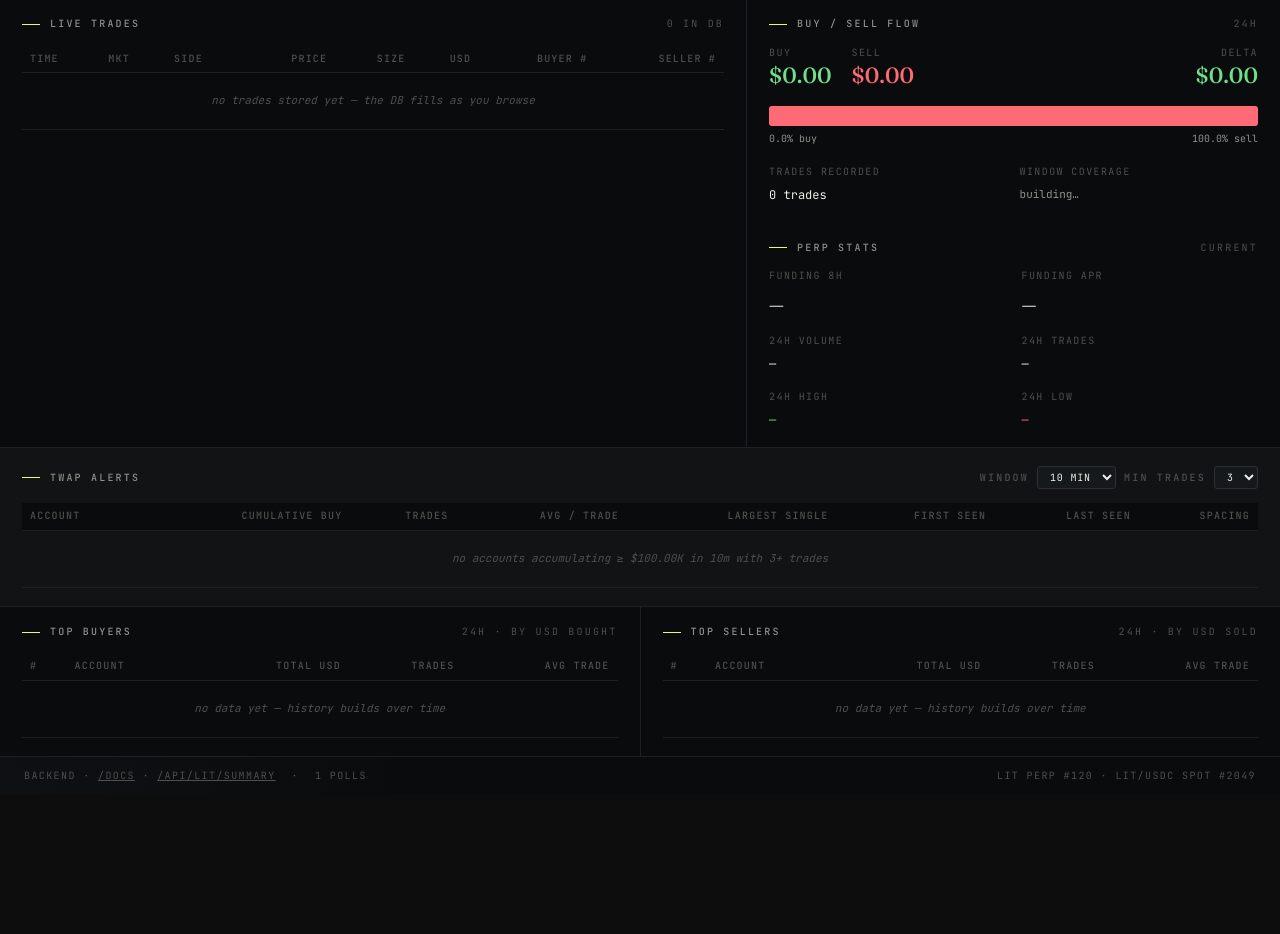
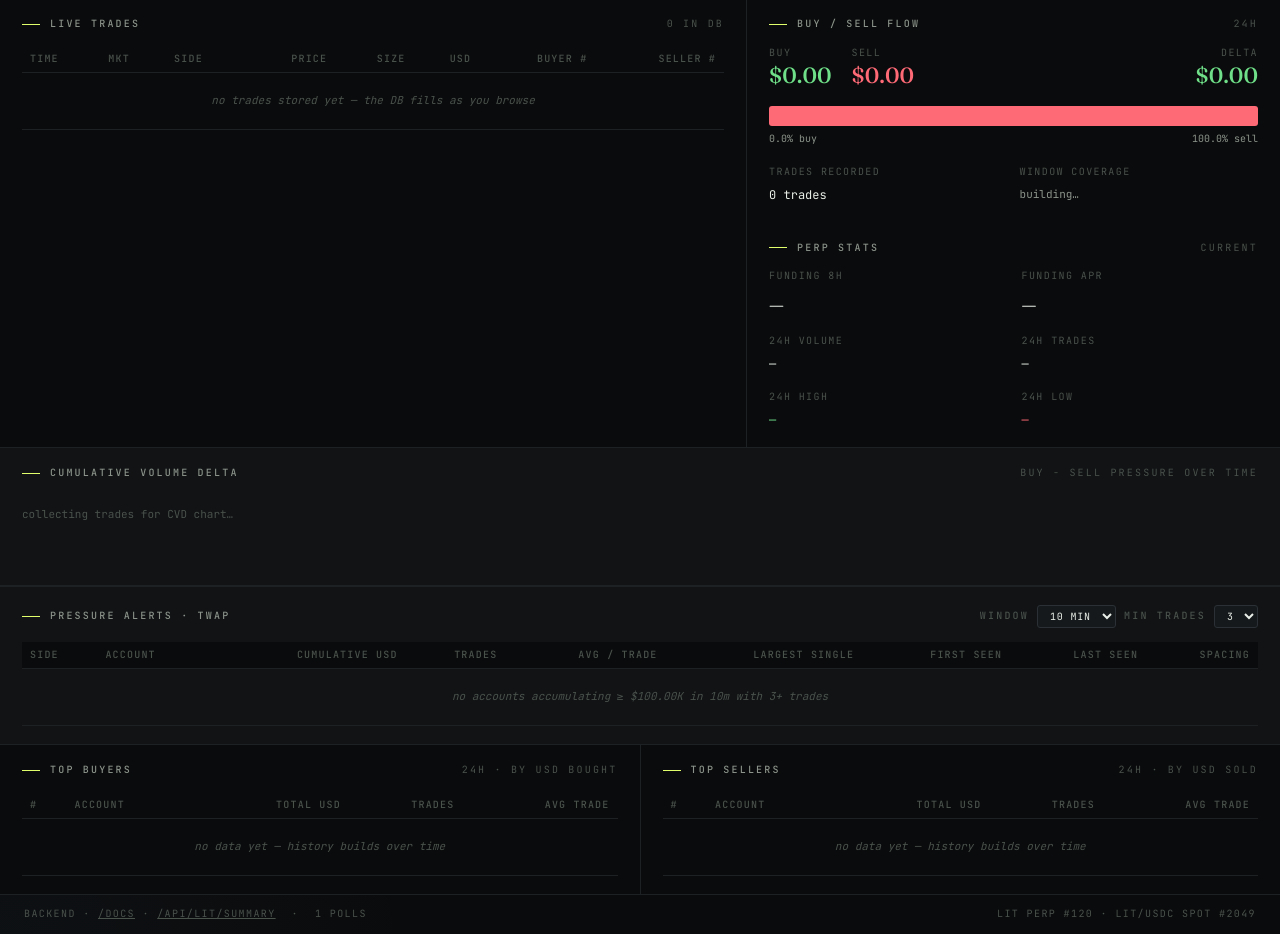
Before and after one commit to Darrennen/LighterDash, a FastAPI app: page /lit in a window 1280 px wide. Shown: the part 201-1135 px from the top of the page. Before the commit the page ends 982 px from the top, so only its background shows below. Run offline with FastAPI, Linux system fonts and the light colour scheme; data that the repository does not hold is empty.

Commit message:
Add sell pressure analysis: big sell flags, TWAP sell detection, CVD chart
- Flag large sell trades (≥ threshold) with red glow + BIG SELL / MEGA SELL badge
- Detect TWAP sell patterns (seller accumulating via many trades) with red TWAP SELL badge
- Pressure Alerts panel now shows both buy & sell TWAP orders interleaved by size, with side pill
- CVD (Cumulative Volume Delta) sparkline panel shows buy−sell pressure trend over time

Co-Authored-By: Claude Sonnet 4.6 <noreply@anthropic.com>

```diff
--- a/static/lit.js
+++ b/static/lit.js
@@ -156,25 +156,41 @@ function renderTrades(trades) {
   tbody.innerHTML = trades.map(t => {
     const isBuy = t.taker_is_buyer === 1;
     const mkt = t.market_id === 120 ? 'PERP' : 'SPOT';
-    const bigBuy  = isBuy && t.usd >= state.whaleMin;
-    const mega    = isBuy && t.usd >= 1_000_000;
-    const tier1   = isBuy && t.usd >= 500_000;
-    const isTwap  = isBuy && (state._twapBuyers || new Set()).has(t.buyer_id);
+    const bigBuy   = isBuy  && t.usd >= state.whaleMin;
+    const bigSell  = !isBuy && t.usd >= state.whaleMin;
+    const mega     = isBuy  && t.usd >= 1_000_000;
+    const tier1    = isBuy  && t.usd >= 500_000;
+    const megaSell = !isBuy && t.usd >= 1_000_000;
+    const bigSellT2 = !isBuy && t.usd >= 500_000;
+    const isTwap     = isBuy  && (state._twapBuyers  || new Set()).has(t.buyer_id);
+    const isTwapSell = !isBuy && (state._twapSellers || new Set()).has(t.seller_id);
 
     const rowStyle = isTwap
       ? 'background:rgba(242,193,78,0.06);box-shadow:inset 3px 0 0 var(--amber)'
       : bigBuy
       ? 'background:rgba(111,224,137,0.07);box-shadow:inset 3px 0 0 var(--green)'
+      : isTwapSell
+      ? 'background:rgba(255,90,90,0.06);box-shadow:inset 3px 0 0 var(--red)'
+      : bigSell
+      ? 'background:rgba(255,90,90,0.05);box-shadow:inset 3px 0 0 var(--red)'
       : '';
-    const usdCls = bigBuy ? 'up' : t.usd >= 10000 ? '' : 'neutral';
+    const usdCls = bigBuy ? 'up' : bigSell ? 'down' : t.usd >= 10000 ? '' : 'neutral';
     const badge = mega
       ? `<span class="tier t1" style="margin-left:4px">MEGA</span>`
       : tier1
       ? `<span class="tier t2" style="margin-left:4px">BIG</span>`
       : bigBuy
-      ? `<span class="tier t3" style="margin-left:4px">BIG</span>`
+      ? `<span class="tier t3" style="margin-left:4px">BIG BUY</span>`
       : isTwap
       ? `<span class="tier t3" style="margin-left:4px;background:rgba(242,193,78,0.2);color:var(--amber)">TWAP</span>`
+      : megaSell
+      ? `<span class="tier t1" style="margin-left:4px;background:rgba(255,90,90,0.2);color:var(--red)">MEGA SELL</span>`
+      : bigSellT2
+      ? `<span class="tier t2" style="margin-left:4px;background:rgba(255,90,90,0.2);color:var(--red)">BIG SELL</span>`
+      : bigSell
+      ? `<span class="tier t3" style="margin-left:4px;background:rgba(255,90,90,0.15);color:var(--red)">BIG SELL</span>`
+      : isTwapSell
+      ? `<span class="tier t3" style="margin-left:4px;background:rgba(255,90,90,0.2);color:var(--red)">TWAP SELL</span>`
       : '';
 
     return `<tr style="${rowStyle}">
@@ -257,20 +273,53 @@ function detectTwap(trades) {
   return alerts.sort((a, b) => b.total_usd - a.total_usd);
 }
 
-function renderTwap(alerts) {
+function detectTwapSells(trades) {
+  const cutoff = Date.now() - state.twapWindowMs;
+  const bySeller = new Map();
+
+  for (const t of trades) {
+    if (t.taker_is_buyer !== 0) continue;
+    if (t.ts < cutoff) continue;
+    if (!bySeller.has(t.seller_id)) {
+      bySeller.set(t.seller_id, { total_usd: 0, count: 0, max_usd: 0, first_ts: t.ts, last_ts: t.ts, tsList: [] });
+    }
+    const acc = bySeller.get(t.seller_id);
+    acc.total_usd += t.usd;
+    acc.count++;
+    acc.max_usd = Math.max(acc.max_usd, t.usd);
+    acc.first_ts = Math.min(acc.first_ts, t.ts);
+    acc.last_ts  = Math.max(acc.last_ts,  t.ts);
+    acc.tsList.push(t.ts);
+  }
+
+  const alerts = [];
+  for (const [seller_id, acc] of bySeller) {
+    if (acc.total_usd < state.whaleMin) continue;
+    if (acc.count < state.twapMinTrades) continue;
+    acc.tsList.sort((a, b) => a - b);
+    const gaps = acc.tsList.slice(1).map((ts, i) => ts - acc.tsList[i]);
+    const avgSpacingMs = gaps.length ? gaps.reduce((s, g) => s + g, 0) / gaps.length : 0;
+    alerts.push({ seller_id, ...acc, avgSpacingMs });
+  }
+
+  return alerts.sort((a, b) => b.total_usd - a.total_usd);
+}
+
+function renderTwap(buyAlerts, sellAlerts) {
   const tbody = $('#twapBody');
-  $('#twapCount').textContent = alerts.length
-    ? alerts.length + ' active · ' + fmtDuration(state.twapWindowMs / 3600000) + ' window'
+  const total = buyAlerts.length + sellAlerts.length;
+  $('#twapCount').textContent = total
+    ? total + ' active · ' + fmtDuration(state.twapWindowMs / 3600000) + ' window'
     : '';
 
-  if (!alerts.length) {
-    tbody.innerHTML = `<tr><td colspan="8" class="empty">no accounts accumulating ≥ ${fmtUsd(state.whaleMin)} in ${fmtDuration(state.twapWindowMs/3600000)} with ${state.twapMinTrades}+ trades</td></tr>`;
+  if (!total) {
+    tbody.innerHTML = `<tr><td colspan="9" class="empty">no accounts accumulating ≥ ${fmtUsd(state.whaleMin)} in ${fmtDuration(state.twapWindowMs/3600000)} with ${state.twapMinTrades}+ trades</td></tr>`;
     return;
   }
 
-  tbody.innerHTML = alerts.map(a => {
+  const makeRow = (a, side) => {
+    const isBuySide = side === 'BUY';
     const avg = a.total_usd / a.count;
-    const spannedMs = a.last_ts - a.first_ts;
     const spacingLbl = a.avgSpacingMs >= 60000
       ? (a.avgSpacingMs / 60000).toFixed(1) + 'min'
       : Math.round(a.avgSpacingMs / 1000) + 's';
@@ -281,9 +330,18 @@ function renderTwap(alerts) {
       : big
       ? `<span class="tier t2" style="margin-right:6px">BIG</span>`
       : `<span class="tier t3" style="margin-right:6px">TWAP</span>`;
-    return `<tr style="background:rgba(111,224,137,0.05);box-shadow:inset 3px 0 0 var(--amber)">
-      <td class="acct" style="font-size:12px">${badge}${fmtAcct(a.buyer_id)}</td>
-      <td class="num up" style="font-weight:700">${fmtUsd(a.total_usd)}</td>
+    const acctId = isBuySide ? a.buyer_id : a.seller_id;
+    const sideStyle = isBuySide
+      ? 'background:rgba(111,224,137,0.05);box-shadow:inset 3px 0 0 var(--green)'
+      : 'background:rgba(255,90,90,0.05);box-shadow:inset 3px 0 0 var(--red)';
+    const sideLabel = isBuySide
+      ? `<span class="pill buy" style="font-size:9px;padding:1px 6px">BUY</span>`
+      : `<span class="pill sell" style="font-size:9px;padding:1px 6px">SELL</span>`;
+    const amtCls = isBuySide ? 'up' : 'down';
+    return `<tr style="${sideStyle}">
+      <td>${sideLabel}</td>
+      <td class="acct" style="font-size:12px">${badge}${fmtAcct(acctId)}</td>
+      <td class="num ${amtCls}" style="font-weight:700">${fmtUsd(a.total_usd)}</td>
       <td class="num">${a.count}</td>
       <td class="num" style="color:var(--ink-dim)">${fmtUsd(avg)}</td>
       <td class="num" style="color:var(--ink-dim)">${fmtUsd(a.max_usd)}</td>
@@ -291,7 +349,62 @@ function renderTwap(alerts) {
       <td class="num" style="color:var(--ink-dim)">${fmtTime(a.last_ts)}</td>
       <td class="num" style="color:var(--amber)">${spacingLbl} avg</td>
     </tr>`;
-  }).join('');
+  };
+
+  // interleave buy + sell sorted by total_usd desc
+  const combined = [
+    ...buyAlerts.map(a => ({ ...a, side: 'BUY' })),
+    ...sellAlerts.map(a => ({ ...a, side: 'SELL' })),
+  ].sort((a, b) => b.total_usd - a.total_usd);
+
+  tbody.innerHTML = combined.map(a => makeRow(a, a.side)).join('');
+}
+
+function renderCvd(trades) {
+  const el = $('#cvdChart');
+  if (!el) return;
+  const sorted = [...trades].sort((a, b) => a.ts - b.ts);
+  if (sorted.length < 2) {
+    el.innerHTML = `<div style="color:var(--ink-faint);font-size:11px;padding:12px 0">collecting trades for CVD chart…</div>`;
+    return;
+  }
+
+  let cvd = 0;
+  const series = sorted.map(t => {
+    cvd += t.taker_is_buyer === 1 ? t.usd : -t.usd;
+    return { ts: t.ts, cvd };
+  });
+
+  const W = 600, H = 72;
+  const minCvd = Math.min(...series.map(p => p.cvd));
+  const maxCvd = Math.max(...series.map(p => p.cvd));
+  const range = maxCvd - minCvd || 1;
+  const minTs = series[0].ts;
+  const spanMs = (series[series.length - 1].ts - minTs) || 1;
+
+  const px = ts => ((ts - minTs) / spanMs * W).toFixed(1);
+  const py = v  => (H - ((v - minCvd) / range * H)).toFixed(1);
+  const zeroY = py(Math.max(minCvd, Math.min(maxCvd, 0)));
+
+  const pts = series.map(p => `${px(p.ts)},${py(p.cvd)}`).join(' ');
+  const lastCvd = series[series.length - 1].cvd;
+  const lineColor = lastCvd >= 0 ? 'var(--green)' : 'var(--red)';
+
+  // shaded fill from zero line
+  const fillPts = `0,${zeroY} ${pts} ${px(series[series.length-1].ts)},${zeroY}`;
+  const fillColor = lastCvd >= 0 ? 'rgba(111,224,137,0.08)' : 'rgba(255,90,90,0.08)';
+
+  el.innerHTML = `
+    <svg viewBox="0 0 ${W} ${H}" preserveAspectRatio="none" style="width:100%;height:${H}px;display:block">
+      <polygon points="${fillPts}" fill="${fillColor}" />
+      <line x1="0" y1="${zeroY}" x2="${W}" y2="${zeroY}" stroke="var(--line-2)" stroke-width="1" stroke-dasharray="3,3" />
+      <polyline points="${pts}" fill="none" stroke="${lineColor}" stroke-width="1.5" />
+    </svg>
+    <div style="display:flex;justify-content:space-between;font-size:10px;color:var(--ink-faint);margin-top:4px">
+      <span>${fmtUsd(minCvd)}</span>
+      <span style="color:${lineColor};font-weight:700">${fmtUsd(lastCvd)} CVD · ${trades.length} trades</span>
+      <span>${fmtUsd(maxCvd)}</span>
+    </div>`;
 }
 
 // ── main poll ─────────────────────────────────────────────────
@@ -326,13 +439,16 @@ async function pollOnce() {
     });
 
     state._lastTrades = tradesRes.trades || [];
-    const twapAlerts = detectTwap(state._lastTrades);
-    state._twapBuyers = new Set(twapAlerts.map(a => a.buyer_id));
+    const twapAlerts     = detectTwap(state._lastTrades);
+    const twapSellAlerts = detectTwapSells(state._lastTrades);
+    state._twapBuyers  = new Set(twapAlerts.map(a => a.buyer_id));
+    state._twapSellers = new Set(twapSellAlerts.map(a => a.seller_id));
     renderSummary(summary);
     renderTrades(state._lastTrades);
     renderFlow(flow, actualHours);
     renderLeaders(leaders, actualHours);
-    renderTwap(twapAlerts);
+    renderTwap(twapAlerts, twapSellAlerts);
+    renderCvd(state._lastTrades);
 
     state.tickCount++;
     $('#tickCount').textContent = state.tickCount + ' polls';
@@ -353,33 +469,29 @@ function schedule() {
 
 // ── event wiring ──────────────────────────────────────────────
 
+function recomputePressure() {
+  if (!state._lastTrades) return;
+  const buyAlerts  = detectTwap(state._lastTrades);
+  const sellAlerts = detectTwapSells(state._lastTrades);
+  state._twapBuyers  = new Set(buyAlerts.map(a => a.buyer_id));
+  state._twapSellers = new Set(sellAlerts.map(a => a.seller_id));
+  renderTrades(state._lastTrades);
+  renderTwap(buyAlerts, sellAlerts);
+}
+
 $('#whaleSelect').addEventListener('change', e => {
   state.whaleMin = Number(e.target.value);
-  if (state._lastTrades) {
-    state._twapBuyers = new Set(detectTwap(state._lastTrades).map(a => a.buyer_id));
-    renderTrades(state._lastTrades);
-    renderTwap(detectTwap(state._lastTrades));
-  }
+  recomputePressure();
 });
 
 $('#twapWindowSelect').addEventListener('change', e => {
   state.twapWindowMs = Number(e.target.value);
-  if (state._lastTrades) {
-    const alerts = detectTwap(state._lastTrades);
-    state._twapBuyers = new Set(alerts.map(a => a.buyer_id));
-    renderTrades(state._lastTrades);
-    renderTwap(alerts);
-  }
+  recomputePressure();
 });
 
 $('#twapMinTrades').addEventListener('change', e => {
   state.twapMinTrades = Number(e.target.value);
-  if (state._lastTrades) {
-    const alerts = detectTwap(state._lastTrades);
-    state._twapBuyers = new Set(alerts.map(a => a.buyer_id));
-    renderTrades(state._lastTrades);
-    renderTwap(alerts);
-  }
+  recomputePressure();
 });
 
 $$('.controls .btn[data-market]').forEach(b => {
--- a/templates/lit.html
+++ b/templates/lit.html
@@ -190,9 +190,15 @@
   </div>
 </section>
 
-<!-- TWAP alerts -->
+<!-- CVD chart -->
 <div class="panel" style="background:var(--panel);border-top:1px solid var(--line);border-bottom:1px solid var(--line)">
-  <h2>TWAP Alerts
+  <h2>Cumulative Volume Delta <span class="count">buy − sell pressure over time</span></h2>
+  <div id="cvdChart" style="min-height:72px"></div>
+</div>
+
+<!-- TWAP / Pressure alerts -->
+<div class="panel" style="background:var(--panel);border-top:1px solid var(--line);border-bottom:1px solid var(--line)">
+  <h2>Pressure Alerts · TWAP
     <span class="count" id="twapCount"></span>
     <span style="margin-left:auto;display:flex;align-items:center;gap:8px">
       <span style="color:var(--ink-faint);font-size:10px">WINDOW</span>
@@ -213,8 +219,9 @@
   <table id="twapTable">
     <thead>
       <tr>
+        <th>Side</th>
         <th>Account</th>
-        <th class="num">Cumulative Buy</th>
+        <th class="num">Cumulative USD</th>
         <th class="num">Trades</th>
         <th class="num">Avg / Trade</th>
         <th class="num">Largest Single</th>
@@ -224,7 +231,7 @@
       </tr>
     </thead>
     <tbody id="twapBody">
-      <tr><td colspan="8" class="empty">no TWAP patterns detected</td></tr>
+      <tr><td colspan="9" class="empty">no TWAP patterns detected</td></tr>
     </tbody>
   </table>
 </div>
```
